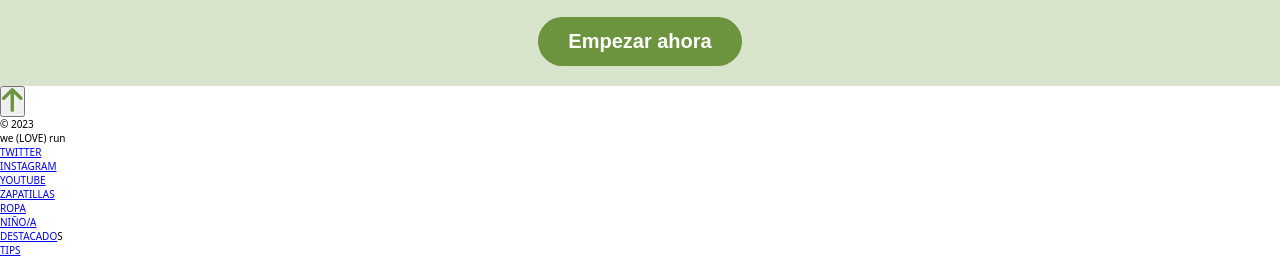
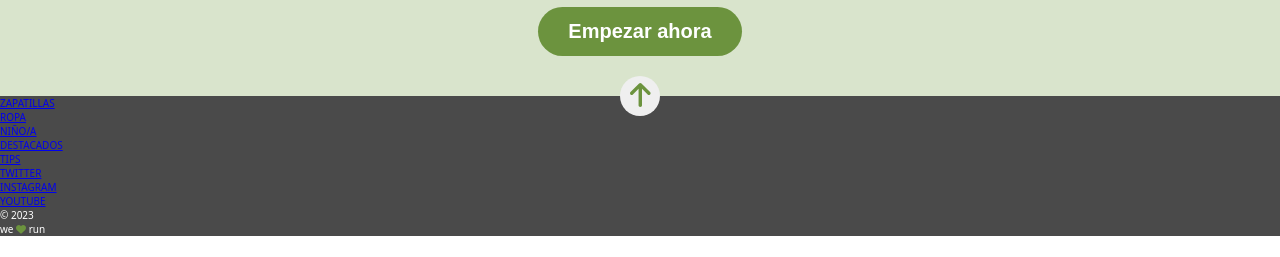
Before and after one commit to Adalab/modulo-1-evaluacion-final-gelambi-g, a website built with Vite: page src/index.html in a window 1280 px wide. Shown: the part 1321-1578 px from the top of the page. After the commit the page ends 1557 px from the top, so only its background shows below. Built offline with nearby package versions, Linux system fonts and the light colour scheme; files whose address does not match are found by name; a web font is replaced by a local one.

Commit message:
parte footer

```diff
--- a/src/index.html
+++ b/src/index.html
@@ -5,6 +5,7 @@
   <meta charset="UTF-8" />
   <meta name="viewport" content="width=device-width, initial-scale=1" />
   <title>Ejercicio módulo 1</title>
+  <script src="https://kit.fontawesome.com/7c940e54e0.js" crossorigin="anonymous"></script>
   <link href="https://fonts.googleapis.com/css?family=Roboto&display=swap" rel="stylesheet" />
   <link rel="preconnect" href="https://fonts.googleapis.com">
   <link rel="preconnect" href="https://fonts.gstatic.com" crossorigin>
--- a/src/partials/footer.html
+++ b/src/partials/footer.html
@@ -1,53 +1,34 @@
-<footer>
-  <button>
-    <a href="">
-      <img src="./images/ico-arrow.svg" alt="scroll arriba">
-    </a>
+<footer class="footer">
+  <button class="footer_b">
+    <a href=""><img src="./images/ico-arrow.svg" alt="scroll arriba"></a>
   </button>
 
-  <div>
+
+  <ul class="footer_list list1">
+    <li><a href="https://adalab.es/">ZAPATILLAS</a></li>
+
+    <li><a href="https://adalab.es/">ROPA</a></li>
+
+    <li><a href="https://adalab.es/">NIÑO/A</a></li>
+
+    <li><a href="https://adalab.es/">DESTACADOS</a></li>
+
+    <li><a href="https://adalab.es/">TIPS</a></li>
+  </ul>
+
+
+
+  <ul class="footer_list list2">
+    <li><a href="https://adalab.es/">TWITTER</a></li>
+
+    <li><a href="https://adalab.es/">INSTAGRAM</a></li>
+
+    <li><a href="https://adalab.es/">YOUTUBE</a></li>
+  </ul>
+
+  <div class="footer_list list3">
     <p>&copy; 2023</p>
-    <p>we (LOVE) run</p>
+    <p>we <i class="fa-solid fa-heart" style="color: #6c933e;"></i> run</p>
   </div>
 
-  <nav>
-    <ul>
-      <li>
-        <a href="https://adalab.es/">TWITTER</a>
-      </li>
-
-      <li>
-        <a href="https://adalab.es/">INSTAGRAM</a>
-      </li>
-
-      <li>
-        <a href="https://adalab.es/">YOUTUBE</a>
-      </li>
-    </ul>
-  </nav>
-
-  <nav>
-    <ul>
-      <li>
-        <a href="https://adalab.es/">ZAPATILLAS</a>
-      </li>
-
-      <li>
-        <a href="https://adalab.es/">ROPA</a>
-      </li>
-
-      <li>
-        <a href="https://adalab.es/">NIÑO/A</a>
-      </li>
-
-      <li>
-        <a href="https://adalab.es/">DESTACADO</a>S
-      </li>
-
-      <li>
-        <a href="https://adalab.es/">TIPS</a>
-      </li>
-    </ul>
-  </nav>
-
 </footer>
--- a/src/scss/layout/_footer.scss
+++ b/src/scss/layout/_footer.scss
@@ -1 +1,20 @@
-//contenido
+.footer {
+    background-color: #4a4a4a;
+    color: white;
+
+    &_b {
+        border-radius: 50%;
+        border: none;
+        width: 40px;
+        height: 40px;
+        /*position: absolute;
+        left: 10%;*/
+        position: absolute;
+        left: 50%;
+        transform: translate(-50%, -50%);
+    }
+
+    &_list1 {
+        text-decoration: none;
+    }
+}
--- a/src/scss/layout/_school.scss
+++ b/src/scss/layout/_school.scss
@@ -20,13 +20,13 @@
 }
 
 .b_school {
-    margin: 20px;
+    margin-top: 10px;
+    margin-bottom: 40px;
     padding: 13px 30px;
     font-weight: bold;
     color: white;
     background-color: $moss-green;
     border-radius: 30px;
     border: none;
-
     font-size: 2rem;
 }
--- a/src/scss/main.scss
+++ b/src/scss/main.scss
@@ -3,4 +3,5 @@
 @import 'layout/header';
 @import 'layout/shop';
 @import 'layout/articles';
-@import 'layout/school'
+@import 'layout/school';
+@import 'layout/footer'
```
